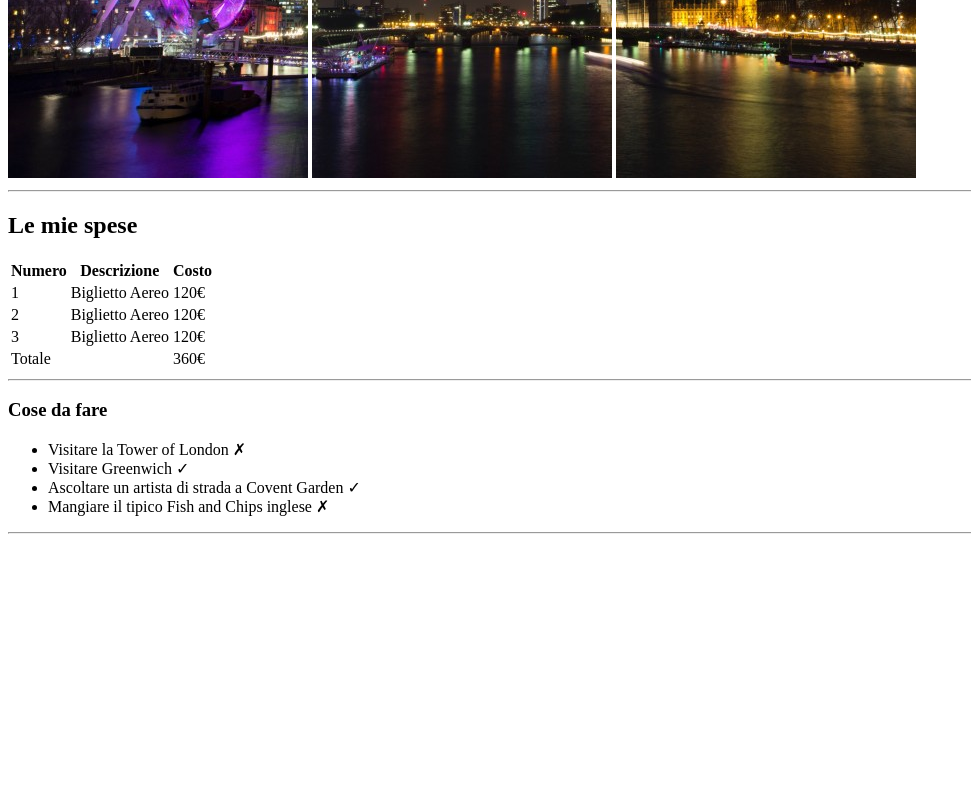
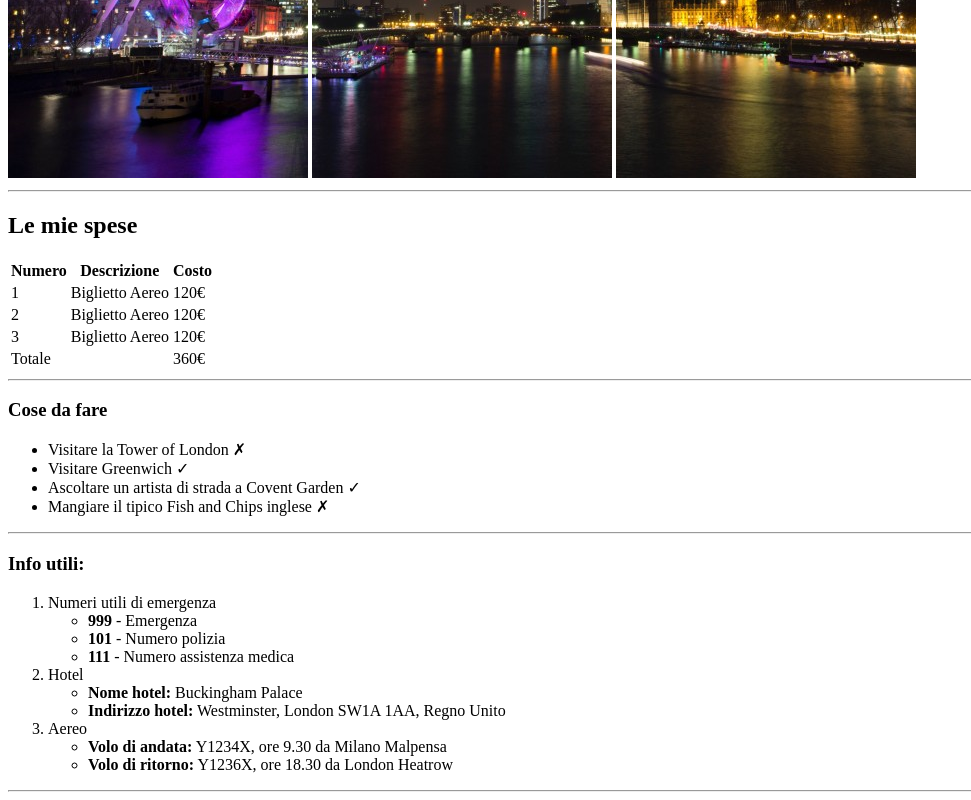
Before and after one commit to umbertofaenza/html-london-trip, a plain HTML site: page index.html in a window 1280 px wide. Shown: the part 502-1302 px from the top of the page, without its empty margins (0-971 px from the left). Before the commit the page ends 1044 px from the top, so only its background shows below. Drawn offline with Linux system fonts and the light colour scheme.

Commit message:
Added "Info utili"

```diff
--- a/index.html
+++ b/index.html
@@ -64,6 +64,36 @@
             </ul>
             <hr>
         </section>
+
+        <!-- Info utili -->
+        <section>
+            <h3>Info utili:</h3>
+            <ol>
+                <li>
+                    Numeri utili di emergenza
+                    <ul>
+                        <li><strong>999</strong> - Emergenza</li>
+                        <li><strong>101</strong> - Numero polizia</li>
+                        <li><strong>111</strong> - Numero assistenza medica</li>
+                    </ul>
+                </li>
+                <li>
+                    Hotel
+                    <ul>
+                        <li><strong>Nome hotel:</strong> Buckingham Palace</li>
+                        <li><strong>Indirizzo hotel:</strong> Westminster, London SW1A 1AA, Regno Unito</li>
+                    </ul>
+                </li>
+                <li>
+                    Aereo
+                    <ul>
+                        <li><strong>Volo di andata:</strong> Y1234X, ore 9.30 da Milano Malpensa</li>
+                        <li><strong>Volo di ritorno:</strong> Y1236X, ore 18.30 da London Heatrow</li>
+                    </ul>
+                </li>
+            </ol>
+            <hr>
+        </section>
     </main>
 </body>
 </html>
```
